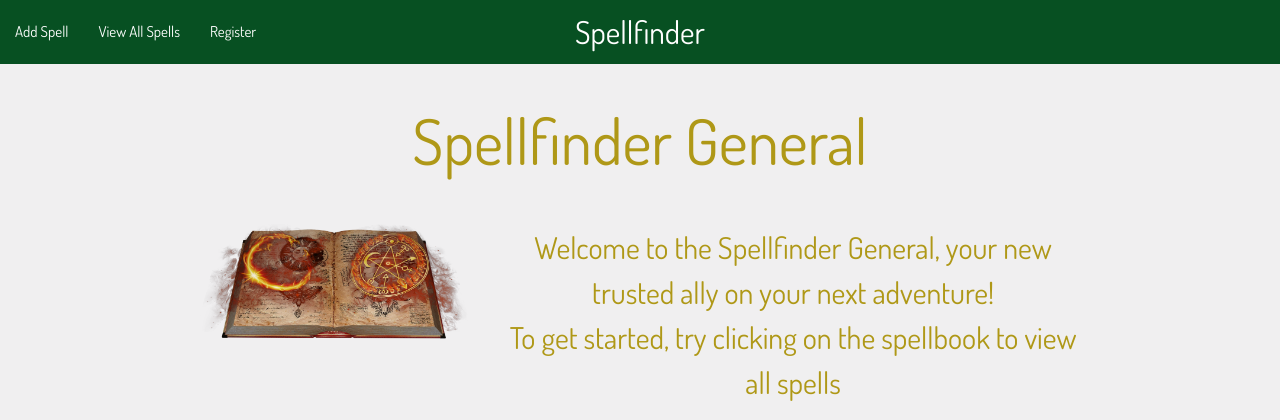
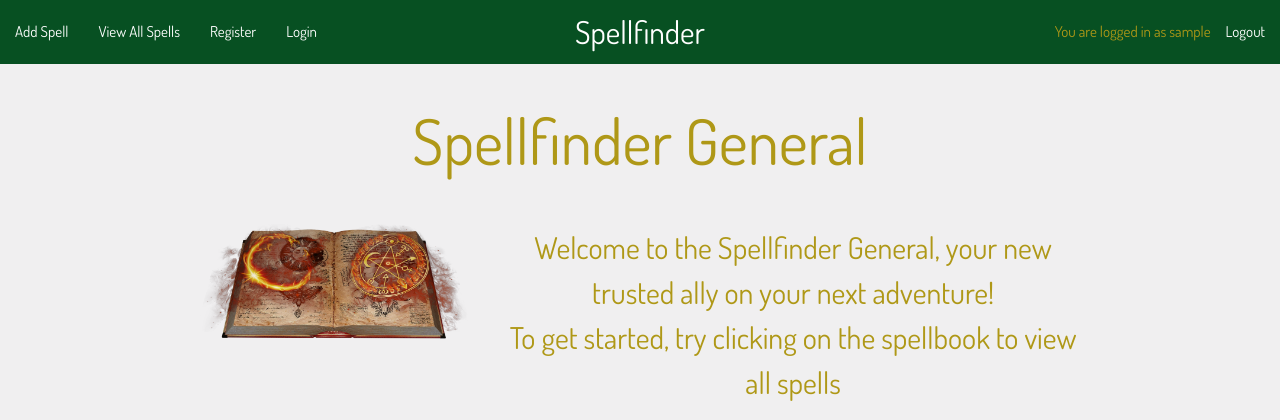
Before and after one commit to JackSnowdon/spellbook, a Flask app: page / in a window 1280 px wide. Shown: the top 420 px of the page. Run offline with Flask 2, Linux system fonts and the light colour scheme; the visitor is signed in with stand-in values (Sample User, id 1); some libraries are stand-ins or nearby versions.

Commit message:
Login/register/logout functions add

```diff
--- a/templates/base.html
+++ b/templates/base.html
@@ -21,15 +21,27 @@
                     <li><a href="{{url_for('add_spell')}}">Add Spell</a></li>
                     <li><a href="{{url_for('browse_spells')}}">View All Spells</a></li>
                     <li><a href="{{url_for('register')}}">Register</a></li>
+                    <li><a href="{{url_for('login')}}">Login</a></li>
                 </ul>
+                <ul id="nav-mobile" class="right hide-on-med-and-down">
+                    {% if 'username' in session %}
+                    <li>You are logged in as {{session['username']}}</li>
+                    <li><a href="{{url_for('logout')}}">Logout</a></li>
+                    {% else %}
+                    {% endif %}
+                </ul>
+
             </div>
         </nav>
         <ul class="sidenav" id="mobile-demo">
             <li><a class="subheader">Spellfinder</a></li>
-            <li><div class="divider"></div></li>
+            <li>
+                <div class="divider"></div>
+            </li>
             <li><a href="{{url_for('add_spell')}}">Add Spell</a></li>
             <li><a href="{{url_for('browse_spells')}}">View All Spells</a></li>
             <li><a href="{{url_for('register')}}">Register</a></li>
+            <li><a href="{{url_for('login')}}">Login</a></li>
         </ul>
     </header>
     <div class="bg-color body-text">
```
Also changed, not shown: templates/login.html (+18 -0 lines).
